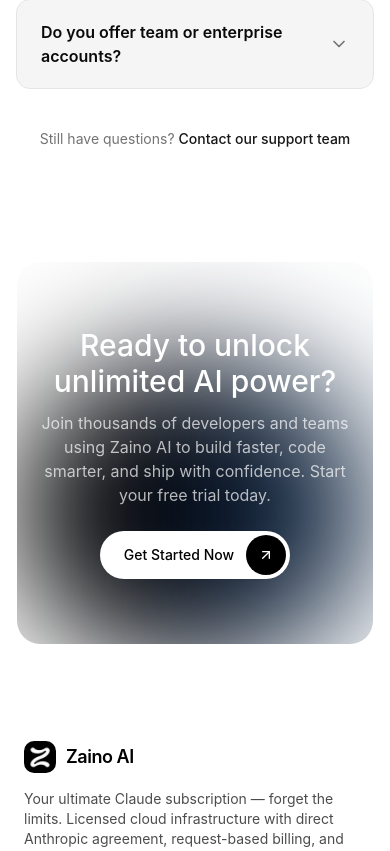
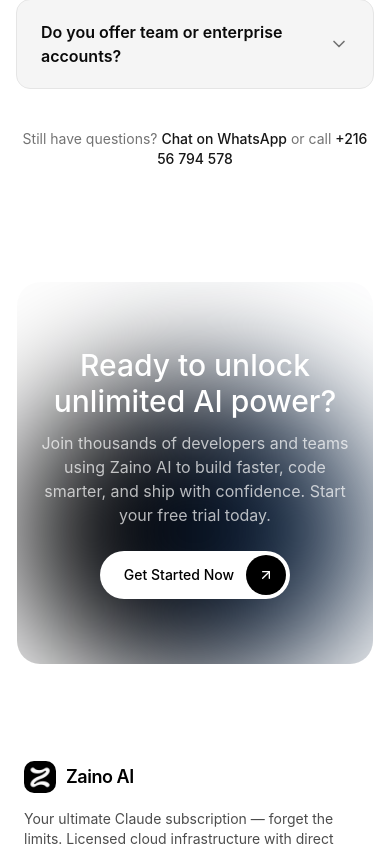
Before and after one commit to Louay0007/gateway, a Next.js app in the folder portal/: page / in a window 390 px wide. Shown: the part 6492-7343 px from the top of the page. Built offline with nearby package versions, Linux system fonts and the light colour scheme.

Commit message:
feat: auth-aware pricing redirects, WhatsApp enterprise contact, phone +21656794578 in footer/FAQ, updated D17 logo

```diff
--- a/portal/components/marketing/faq-section.tsx
+++ b/portal/components/marketing/faq-section.tsx
@@ -194,10 +194,19 @@
           <p className="text-sm text-muted-foreground">
             Still have questions?{' '}
             <a
-              href="mailto:support@zaino.ai"
+              href="https://wa.me/21656794578"
+              target="_blank"
+              rel="noopener noreferrer"
               className="text-primary font-medium hover:underline underline-offset-4"
             >
-              Contact our support team
+              Chat on WhatsApp
+            </a>{' '}
+            or call{' '}
+            <a
+              href="tel:+21656794578"
+              className="text-primary font-medium hover:underline underline-offset-4"
+            >
+              +216 56 794 578
             </a>
           </p>
         </div>
--- a/portal/components/marketing/pricing-preview.tsx
+++ b/portal/components/marketing/pricing-preview.tsx
@@ -2,27 +2,21 @@
 
 import * as React from "react";
 import Link from "next/link";
-import { Check, Infinity } from "lucide-react";
+import { useRouter } from "next/navigation";
+import { Check, Infinity, MessageCircle } from "lucide-react";
 
 import { Badge } from "@/components/ui/badge";
 import { Button } from "@/components/ui/button";
 import { ErrorState, PanelSkeleton } from "@/components/dashboard/states";
 import { useApi } from "@/lib/api/use-api";
-import type { PlanListResponse } from "@/lib/api/types";
+import type { PlanListResponse, ProfileView } from "@/lib/api/types";
 import { centsDt, compact } from "@/lib/dashboard/format";
+
+const WHATSAPP_NUMBER = "21656794578";
+const WHATSAPP_URL = `https://wa.me/${WHATSAPP_NUMBER}?text=${encodeURIComponent("Hi, I'm interested in Zaino AI Enterprise plan.")}`;
 
 /**
  * Per-model token pricing from prices/models.yaml.
- *
- * These are the upstream USD rates per million tokens. Displayed on the
- * pricing card so customers see exactly what they pay per model when
- * using their own keys (BYOK) or comparing against Zaino AI's bundled
- * rate. The YAML is the single source of truth; this object mirrors it
- * for the client component since we cannot read YAML at runtime in a
- * "use client" module.
- *
- * Sync check: tests/pricing-consistency.test.ts fails on drift between
- * this file, models.yaml, and config/litellm.yaml.
  */
 const MODEL_PRICES: Record<string, { input: number; output: number; label: string }> = {
   "claude-sonnet-5": { input: 3.0, output: 15.0, label: "Fast (Sonnet 5)" },
@@ -30,24 +24,16 @@
   "nemotron-3.5-super-vl-120b-a12b": { input: 0.15, output: 0.6, label: "Frontier (Nemotron)" },
 };
 
-/** Format USD per million tokens → "$3.00 / MTok". */
 function usdPerMtok(usd: number): string {
   return `$${usd.toFixed(2)} / MTok`;
 }
 
-/**
- * PricingPreview — the plan table, live.
- *
- * Prices are displayed in Tunisian Dinars (DT) using the configured D17
- * exchange rate. Plans are unlimited — no spend caps, no hard limits.
- * Customers pay only for the tokens they use at the per-model rates
- * shown below each plan.
- *
- * Public on purpose: `GET /api/plans` is the one endpoint with no session
- * and no org-scoped data. Plan rows are catalog.
- */
 export function PricingPreview() {
+  const router = useRouter();
   const { data, error, loading, reload } = useApi<PlanListResponse>("/api/plans");
+  const profile = useApi<ProfileView>("/api/profile");
+
+  const isAuthenticated = profile.data !== null && !profile.error;
 
   if (loading) {
     return (
@@ -69,6 +55,14 @@
   }
 
   const plans = data?.plans ?? [];
+
+  function handleGetStarted(planCode: string) {
+    if (isAuthenticated) {
+      router.push("/dashboard/billing");
+    } else {
+      router.push(`/sign-up?plan=${planCode}`);
+    }
+  }
 
   return (
     <section id="pricing" className="border-t border-gray-200/60 py-20 sm:py-28 bg-white">
@@ -124,7 +118,6 @@
                 )}
               </ul>
 
-              {/* Per-model token pricing */}
               <div className="mt-6 rounded-lg border border-gray-100 bg-gray-50/50 p-4">
                 <p className="mb-3 text-xs font-semibold uppercase tracking-wide text-gray-500">
                   Token pricing per model
@@ -142,7 +135,6 @@
                       </div>
                     );
                   })}
-                  {/* Show all models if plan doesn't restrict */}
                   {(plan.models ?? []).length === 0 &&
                     Object.entries(MODEL_PRICES).map(([id, price]) => (
                       <div key={id} className="flex items-center justify-between">
@@ -156,25 +148,48 @@
               </div>
 
               <Button
-                nativeButton={false}
-                render={<Link href="/sign-up" />}
                 className="mt-8 w-full rounded-full"
                 variant={plan.code === "pro" ? "default" : "outline"}
+                onClick={() => handleGetStarted(plan.code)}
               >
-                Start with {plan.name}
+                {isAuthenticated ? "Go to Billing" : "Get Started"}
               </Button>
             </div>
           ))}
         </div>
 
+        {/* Enterprise CTA */}
+        <div className="mt-12 rounded-2xl border border-gray-200 bg-gray-50 p-8 text-center">
+          <h3 className="text-xl font-semibold text-black">Need Enterprise?</h3>
+          <p className="mt-2 text-gray-600">
+            Custom volume pricing, dedicated support, and SLA agreements for your organization.
+          </p>
+          <div className="mt-6 flex flex-wrap items-center justify-center gap-4">
+            <a
+              href={WHATSAPP_URL}
+              target="_blank"
+              rel="noopener noreferrer"
+              className="inline-flex items-center gap-2 rounded-full bg-emerald-600 px-6 py-3 text-sm font-medium text-white transition-colors hover:bg-emerald-700"
+            >
+              <MessageCircle className="size-4" />
+              Chat on WhatsApp
+            </a>
+            <a
+              href={`tel:+${WHATSAPP_NUMBER}`}
+              className="inline-flex items-center gap-2 rounded-full border border-gray-300 bg-white px-6 py-3 text-sm font-medium text-gray-700 transition-colors hover:bg-gray-50"
+            >
+              Call +216 56 794 578
+            </a>
+          </div>
+        </div>
+
         <p className="mt-8 text-sm text-gray-600">
           Token prices shown are upstream USD rates. Your DT cost is calculated
-          at the current D17 exchange rate. Not using Zaino AI? These are the
-          same rates you would pay directly to the model providers.{" "}
-          <Link href="/" className="underline hover:text-black">
-            Get in touch
-          </Link>{" "}
-          for volume discounts.
+          at the current D17 exchange rate. Questions?{" "}
+          <a href={WHATSAPP_URL} target="_blank" rel="noopener noreferrer" className="underline hover:text-black">
+            Contact us on WhatsApp
+          </a>{" "}
+          or call +216 56 794 578.
         </p>
       </div>
     </section>
--- a/portal/components/marketing/zaino-footer.tsx
+++ b/portal/components/marketing/zaino-footer.tsx
@@ -20,8 +20,8 @@
       { label: 'Documentation', href: '/docs' },
       { label: 'Guides', href: '/docs' },
       { label: 'Support', href: 'mailto:support@zaino.ai' },
+      { label: 'WhatsApp', href: 'https://wa.me/21656794578' },
       { label: 'Status', href: '#' },
-      { label: 'Community', href: '#' },
     ],
   },
   {
@@ -32,6 +32,7 @@
       { label: 'Blog', href: '#' },
       { label: 'Press', href: '#' },
       { label: 'Contact', href: 'mailto:hello@zaino.ai' },
+      { label: 'Call +216 56 794 578', href: 'tel:+21656794578' },
     ],
   },
   {
```
Also changed, not shown: portal/public/images/d17-logo.svg.
